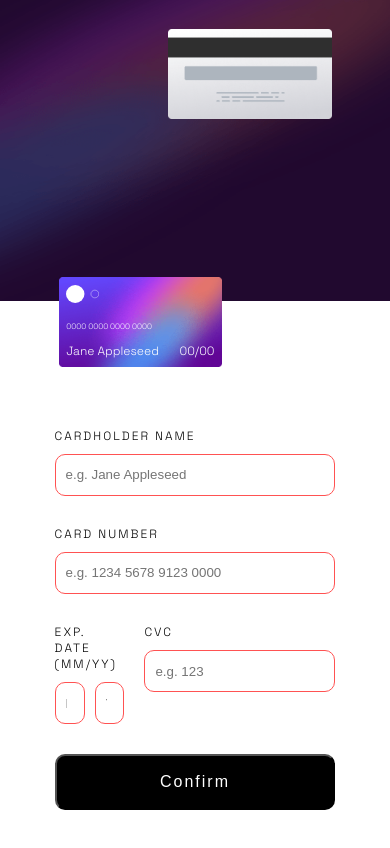
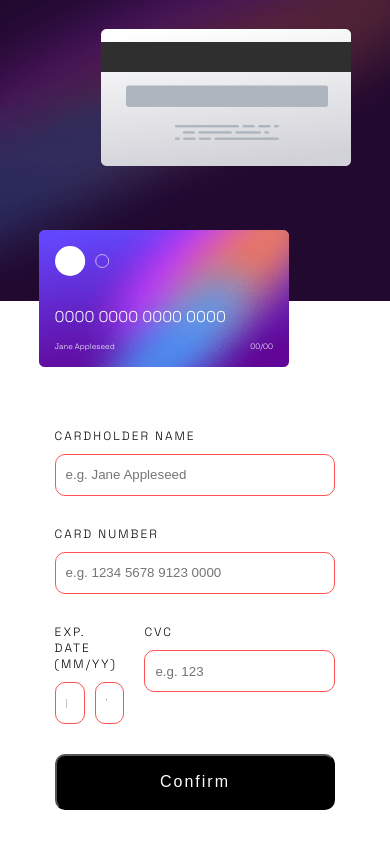
Before and after one commit to agorbacheva-y/Credit-card-form, a React (Create React App) app: page / in a window 390 px wide. Shown: the top 848 px of the page. Built offline with nearby package versions, Linux system fonts and the light colour scheme.

Commit message:
screen 1000px responsive sizing

```diff
--- a/src/styles/index.scss
+++ b/src/styles/index.scss
@@ -201,7 +201,7 @@ button {
   }
 
   .card {
-    width: 70vw;
+    width: 80vw;
     height: 40vh;
     margin: 20px auto;
     color: white;
@@ -220,6 +220,22 @@ button {
 
     > img {
       width: 100%;
+    }
+
+    .card__front__cntr {
+      padding: 3vw;
+
+      > img {
+        width: 25%;
+      }
+
+      .card__front__text--nr {
+        font-size: 3vw;
+      }
+
+      .card__front__text--name {
+          font-size: 1.5vw;
+      }
     }
   }
 
@@ -244,3 +260,25 @@ button {
     width: 80%;
   }
 }
+
+@media screen and (max-width: 1000px) {
+  .card__front {
+    width: 80%;
+
+    .card__front__cntr {
+      padding: 4vw;
+
+      .card__front__text--nr {
+        font-size: 4vw;
+      }
+
+      .card__front__text--name {
+          font-size: 2vw;
+      }
+    }
+  }
+
+  .card__back {
+    width: 80%;
+  }
+}
```
Also changed, not shown: src/styles/index.css.
